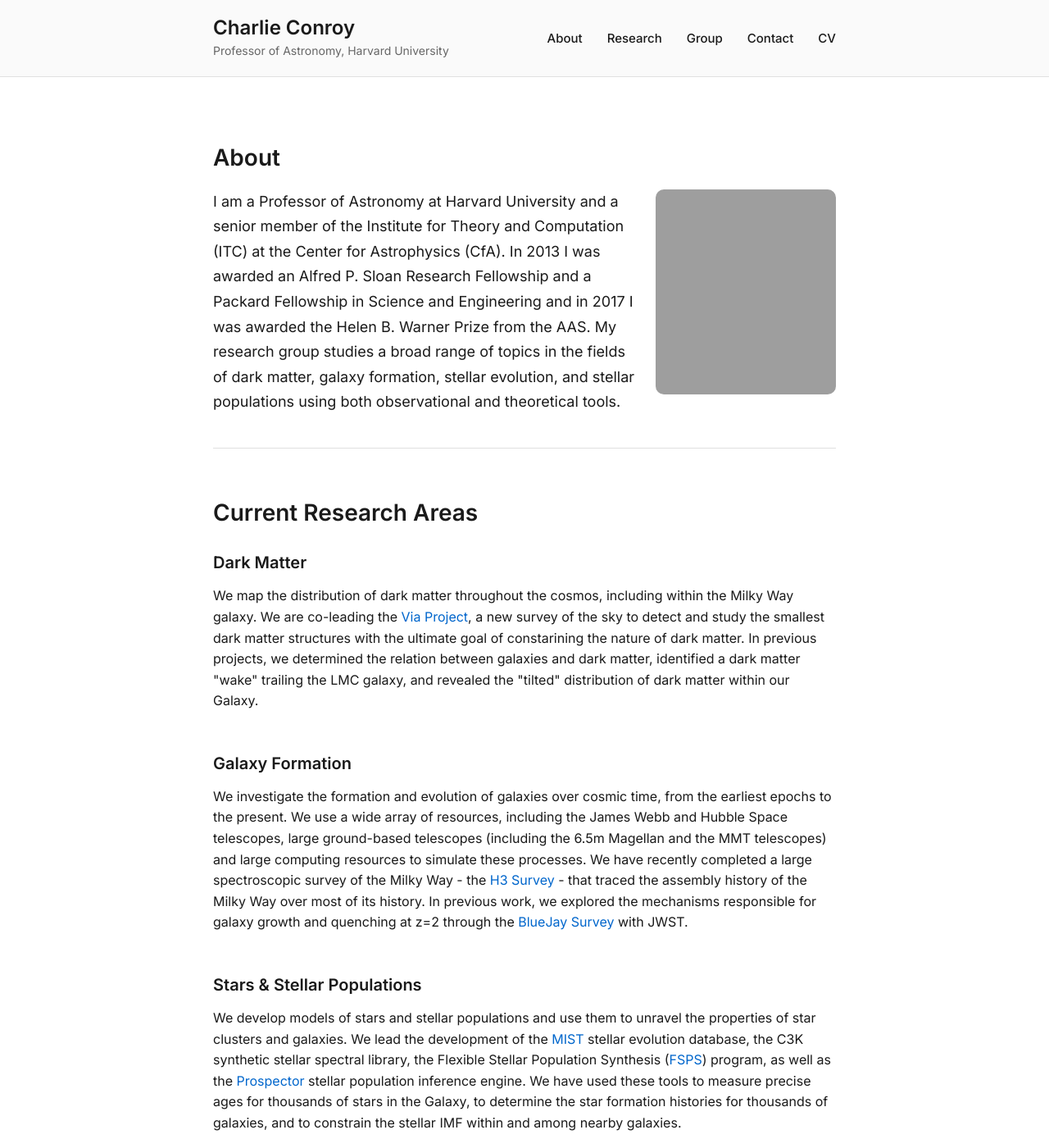
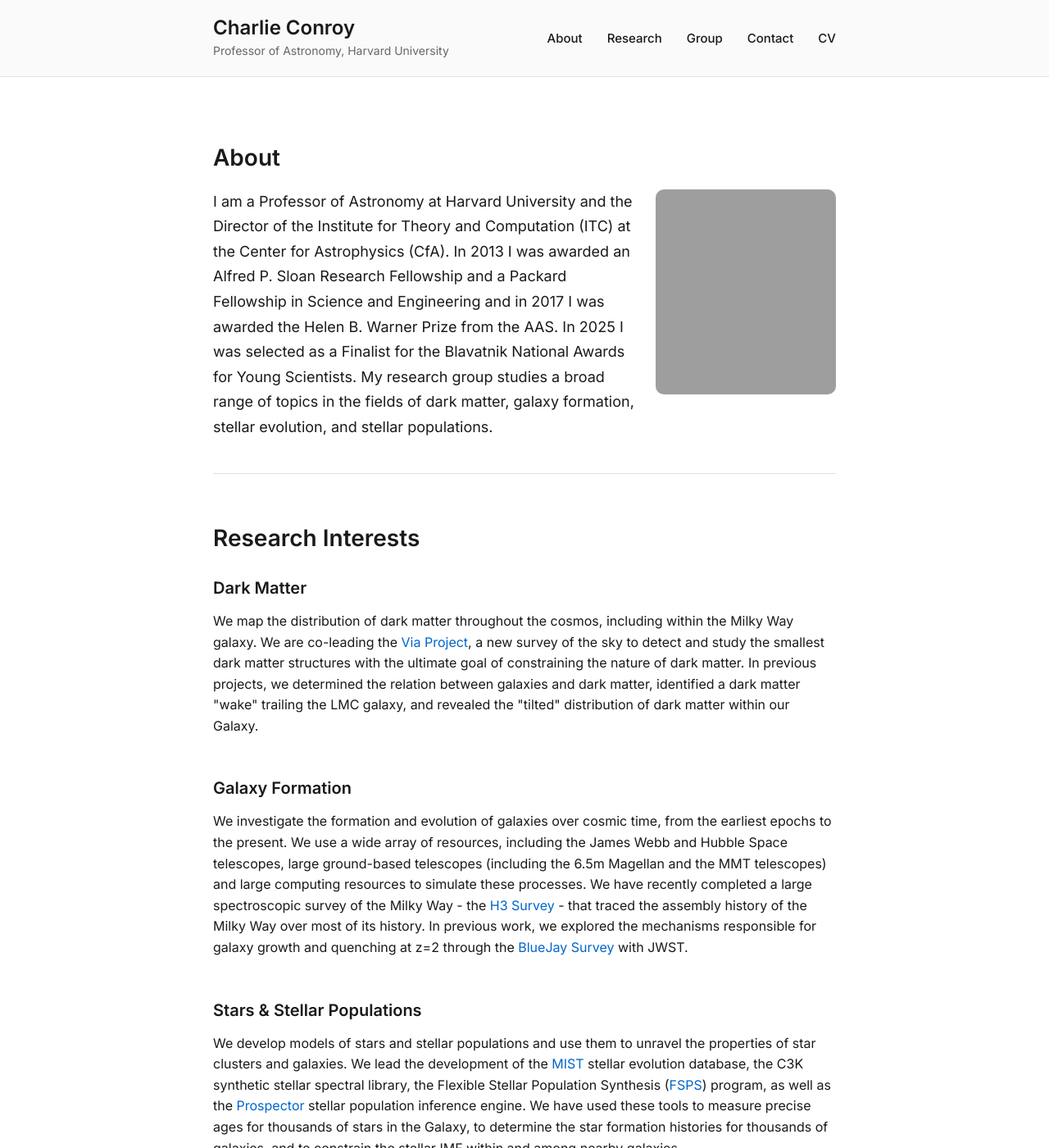
Before and after one commit to cconroy20/cconroy20.github.io, a Jekyll site: the page index.html, which Jekyll copies as it is, in a window 1280 px wide and 1400 px high. Shown: the whole window at 82% size. Built offline with Jekyll 4.4.1, drawn with Linux system fonts in a browser that asks for light colours; grey boxes are pictures that could not be loaded.

Commit message:
Update index.html

```diff
--- a/index.html
+++ b/index.html
@@ -319,18 +319,18 @@
                 <h2>About</h2>
                 <img src="conroy.jpg" alt="Charlie Conroy" style="width: 220px; height: 250px; border-radius: 10px; object-fit: cover; float: right; margin-left: 20px; margin-bottom: 20px;">
                 <div class="intro">
-                    I am a Professor of Astronomy at Harvard University and a senior member of the Institute for Theory and Computation (ITC) at the Center for Astrophysics (CfA). In 2013 I was awarded an Alfred P. Sloan Research Fellowship and a Packard Fellowship in Science and Engineering and in 2017 I was awarded the Helen B. Warner Prize from the AAS.  My research group studies a broad range of topics in the fields of dark matter, galaxy formation, stellar evolution, and stellar populations using both observational and theoretical tools.
+                    I am a Professor of Astronomy at Harvard University and the Director of the Institute for Theory and Computation (ITC) at the Center for Astrophysics (CfA). In 2013 I was awarded an Alfred P. Sloan Research Fellowship and a Packard Fellowship in Science and Engineering and in 2017 I was awarded the Helen B. Warner Prize from the AAS.  In 2025 I was selected as a Finalist for the Blavatnik National Awards for Young Scientists.  My research group studies a broad range of topics in the fields of dark matter, galaxy formation, stellar evolution, and stellar populations.
                 </div>
             </section>
 
             <section id="research" class="section">
-                <h2>Current Research Areas</h2>
+                <h2>Research Interests</h2>
 
                 <div class="research-grid">
                     <div class="research-item">
                         <h3>Dark Matter</h3>
                         <p>We map the distribution of dark matter throughout the cosmos, including within the Milky Way galaxy.
-                            We are co-leading the <a href="https://via-project.org" target="_blank">Via Project</a>, a new survey of the sky to detect and study the smallest dark matter structures with the ultimate goal of constarining the nature of dark matter.
+                            We are co-leading the <a href="https://via-project.org" target="_blank">Via Project</a>, a new survey of the sky to detect and study the smallest dark matter structures with the ultimate goal of constraining the nature of dark matter.
                         In previous projects, we determined the relation between galaxies and dark matter, identified a dark matter "wake" trailing the LMC galaxy, and revealed the "tilted" distribution of dark matter within our Galaxy.
                         </p>
                     </div>
```
